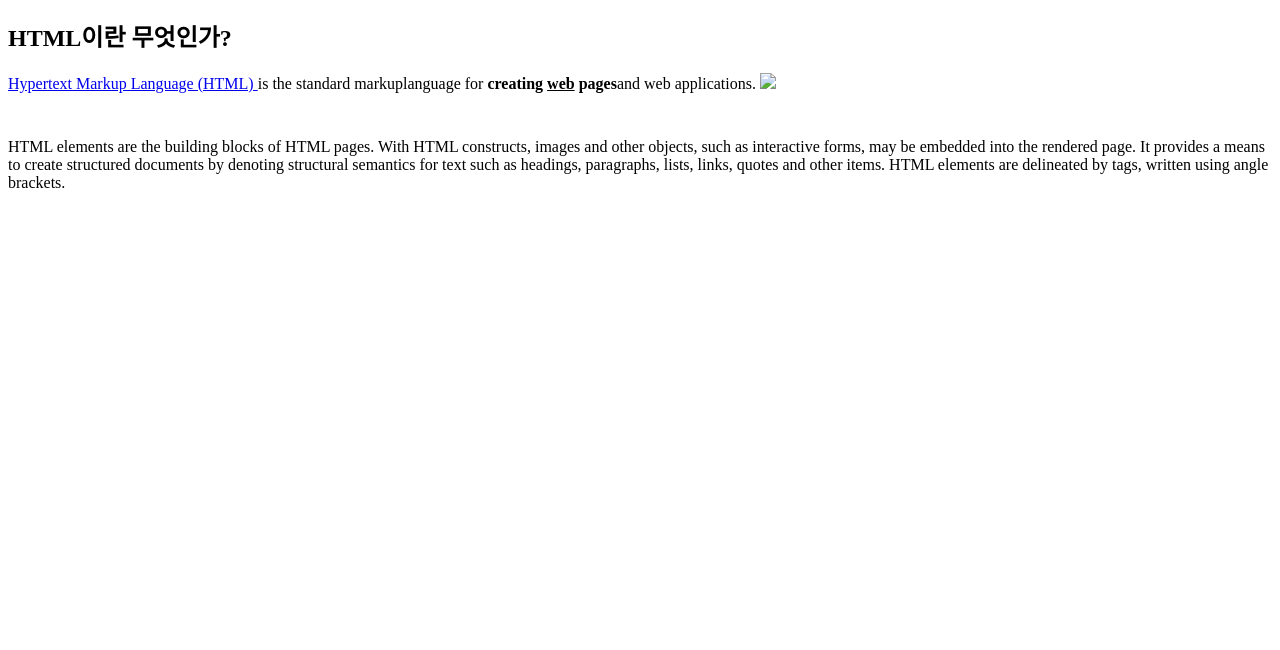
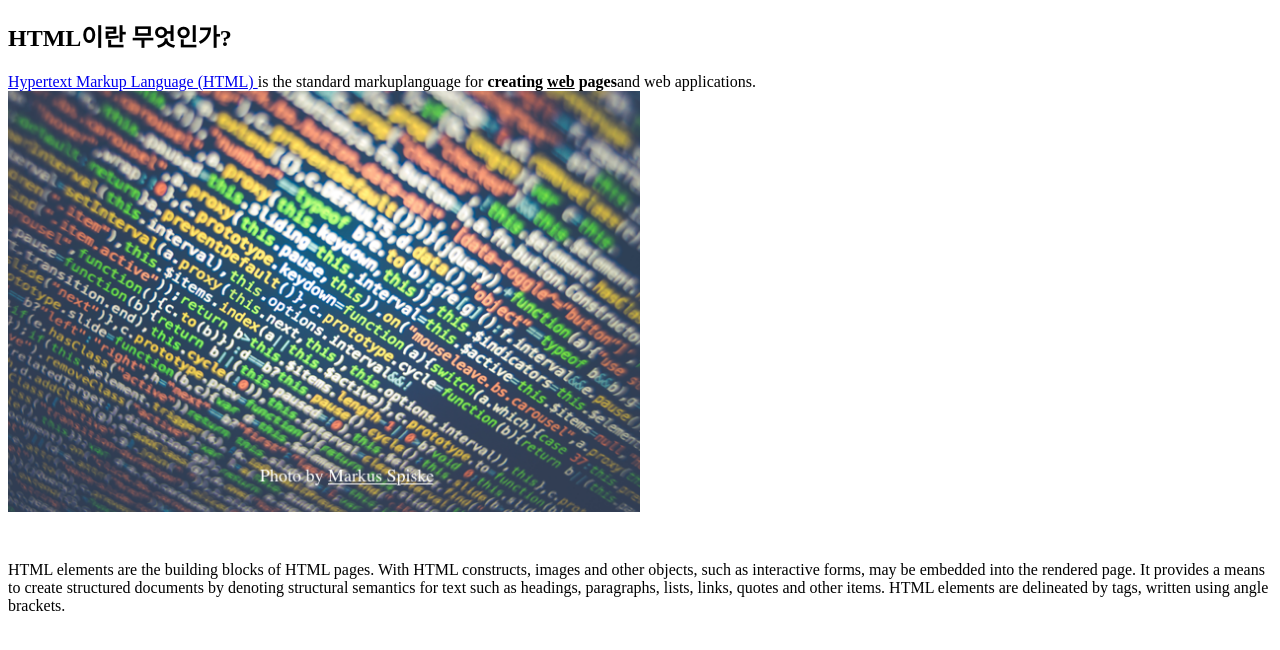
Before and after one commit to kimjin11/web1, a plain HTML site: page 1.html in a window 1280 px wide. Shown: the part 136-786 px from the top of the page. Drawn offline with Linux system fonts and the light colour scheme.

Commit message:
Update 1.html

```diff
--- a/1.html
+++ b/1.html
@@ -17,7 +17,7 @@
   <a href="https://www.w3.org/TR/html5/" target="_blank" title="html5 specification">
   Hypertext Markup Language (HTML)
   </a> is the standard markuplanguage for <strong>creating <u>web</u> pages</strong>and web applications.
-  <img src="img/7648.png" width="50%">
+  <img src="7648.png" width="50%">
 </p>
 <p style="margin-top:45px;">HTML elements are the building
     blocks of HTML pages. With HTML constructs, images and other
```
